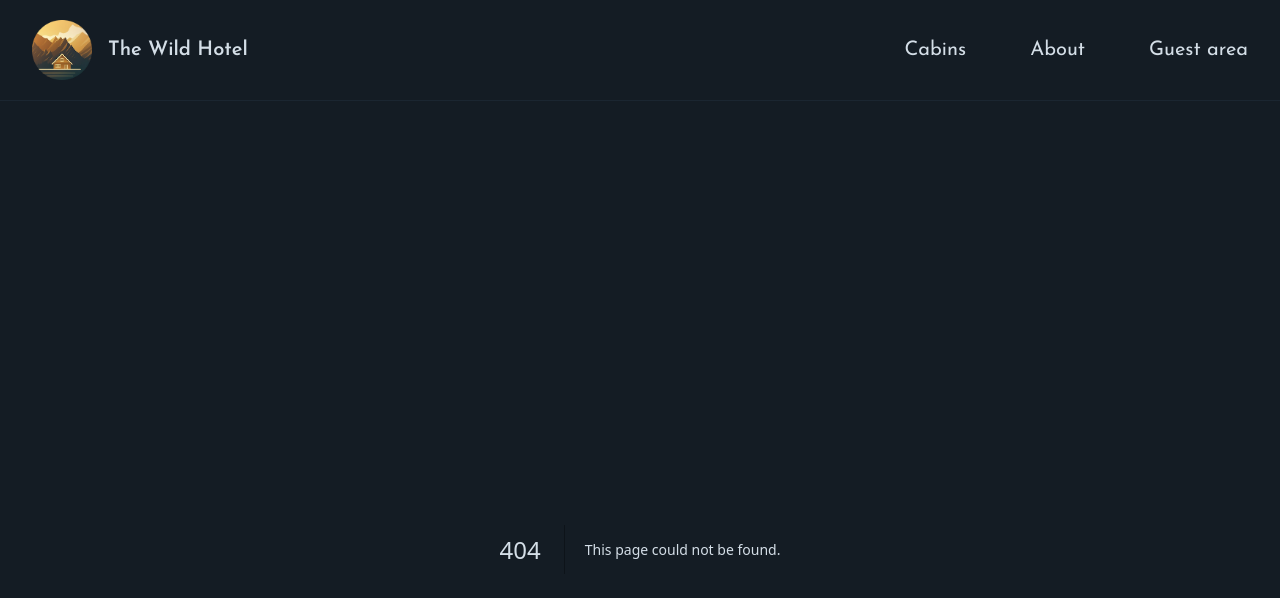
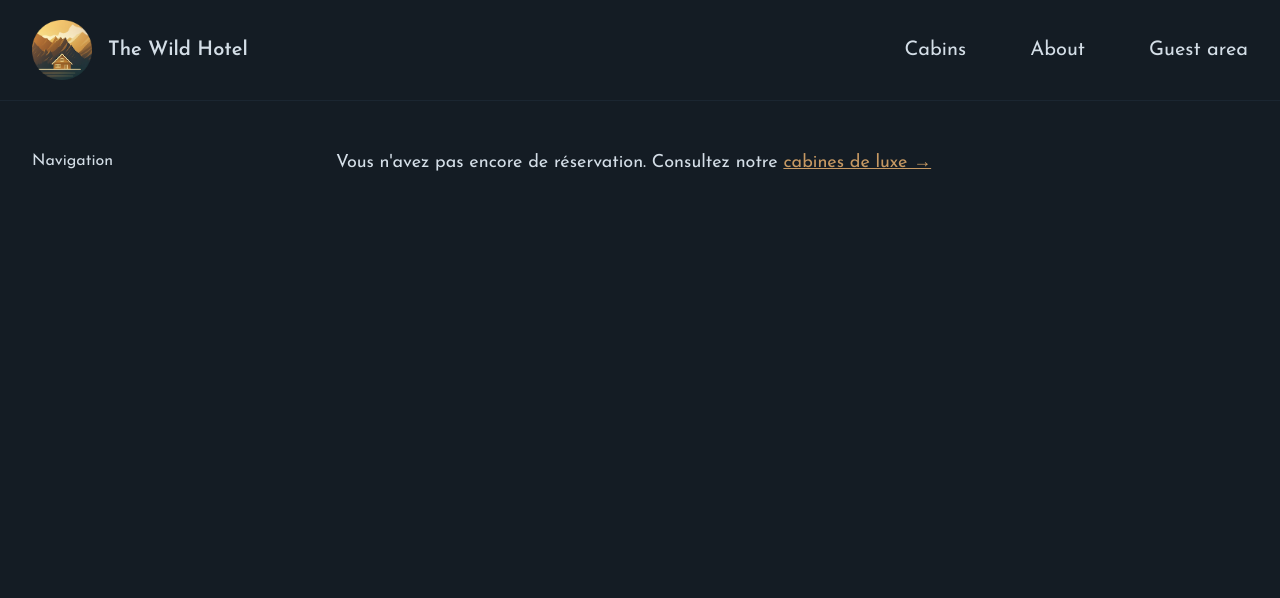
Before and after one commit to CanseFr/Wild-Hotel, a Next.js app: page /account/reservations in a window 1280 px wide. Before the commit this address had no page. Shown: the top 598 px of the page. Built offline with nearby package versions, Linux system fonts and the light colour scheme.

Commit message:
:sparkles: Create a page with a layout.
Layout est possible avec la convention de nomage layout du fichier et son passage de children en props equivalent a l'outlet en react

```diff
--- /dev/null
+++ b/app/account/layout.tsx
@@ -0,0 +1,6 @@
+export default function Layout({children}: any){
+    return<div className="grid grid-cols-[16rem_1fr] h-full gap-12">
+        <div>Navigation</div>
+        <div>{children}</div>
+    </div>
+}
--- /dev/null
+++ b/app/account/reservations/page.tsx
@@ -0,0 +1,26 @@
+import ReservationCard from "@/app/_components/ReservationCard";
+
+export default function Page() {
+    // fecth dans la fake api ou creer object plus tard
+    const bookings = [];
+
+    return (
+        <div>
+
+            {bookings.length === 0 ? (
+                <p className="text-lg">
+                    Vous n&#39;avez pas encore de réservation. Consultez notre{" "}
+                    <a className="underline text-accent-500" href="/cabins">
+                        cabines de luxe &rarr;
+                    </a>
+                </p>
+            ) : (
+                <ul className="space-y-6">
+                    {bookings.map((booking) => (
+                        <ReservationCard booking={booking} key={booking.id} />
+                    ))}
+                </ul>
+            )}
+        </div>
+    );
+}
```
